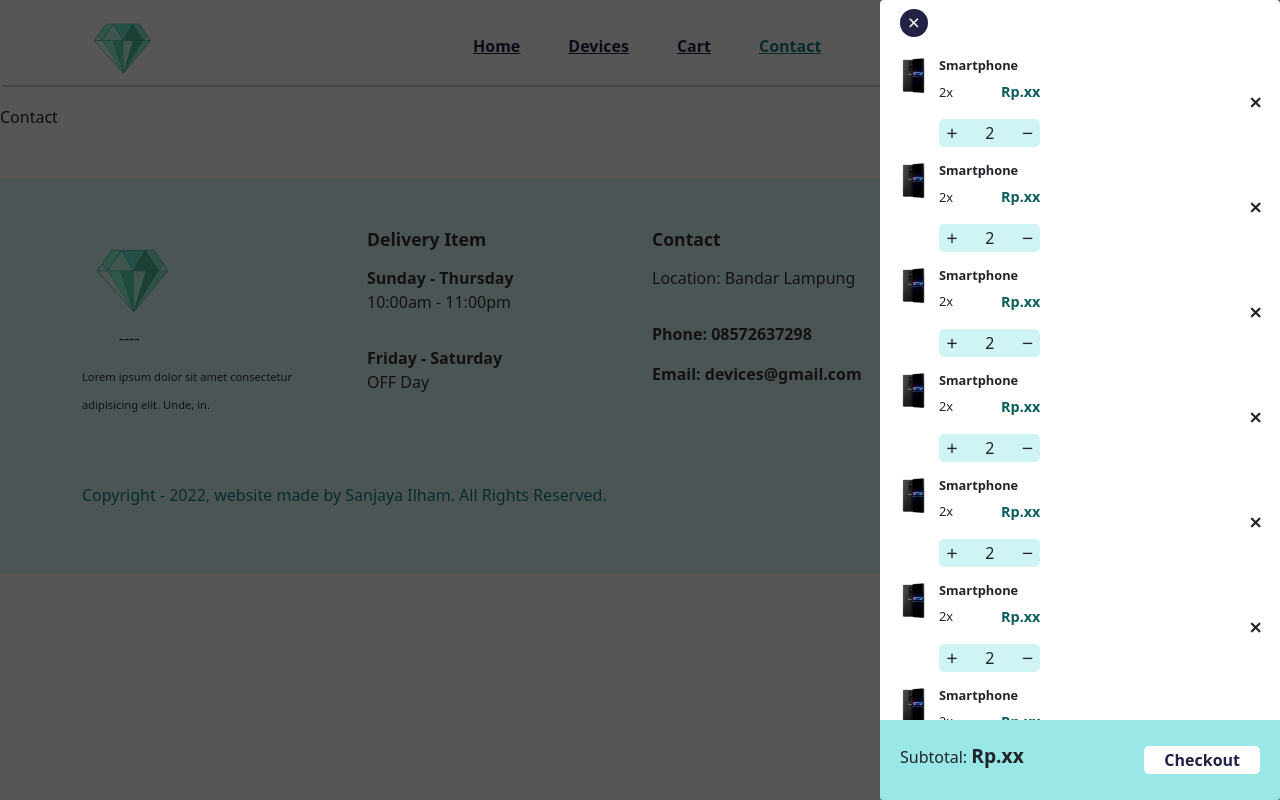
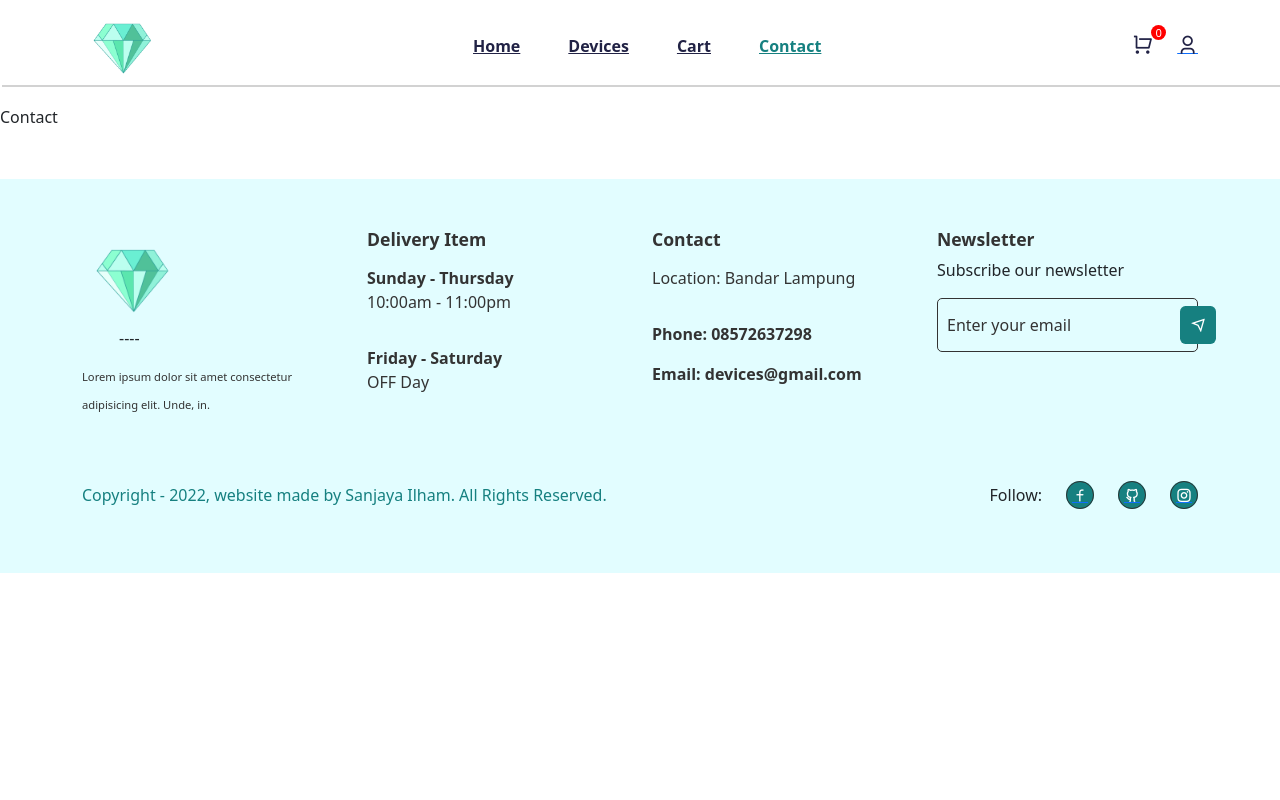
Before and after one commit to sanjayailham85/KP_E-Commerce, a React (Create React App) app: page /contact in a window 1280 px wide. Built offline with nearby package versions, Linux system fonts and the light colour scheme.

Commit message:
add fitur

```diff
--- a/src/components/Header/Header.jsx
+++ b/src/components/Header/Header.jsx
@@ -3,7 +3,8 @@ import { Container } from "reactstrap";
 import logo from '../../assets/images/logo1.png';
 import { NavLink, Link } from "react-router-dom";
 import '../../styles/header.css';
-import { useSelector } from "react-redux";
+import { useSelector, useDispatch } from "react-redux";
+import {cartUiActions} from '../../store/shopping-cart/cartUiSlice'
 
 
 const nav__links = [
@@ -27,16 +28,20 @@ const nav__links = [
     path: '/contact'
     },
 
-]
+];
 
 const Header = () => {
 
 
-    const menuRef = useRef(null)
-    const headerRef = useRef(null)
-    const totalQuantity = useSelector(state=> state.cart.totalQuantity)
+    const menuRef = useRef(null);
+    const headerRef = useRef(null);
+    const totalQuantity = useSelector(state=> state.cart.totalQuantity);
+    const dispatch = useDispatch()
 
-    const toggleMenu = ()=> menuRef.current.classList.toggle('show__menu')
+    const toggleMenu = ()=> menuRef.current.classList.toggle('show__menu');
+    const toggleCart = ()=> {
+        dispatch(cartUiActions.toggle())
+    }
 
     useEffect(()=>{
         window.addEventListener('scroll', ()=>{
@@ -82,7 +87,7 @@ const Header = () => {
 
             {/* Nav Icons */}
                     <div className="nav__right d-flex align-items-center gap-4">
-                        <span className="cart__icon">
+                        <span className="cart__icon" onClick={toggleCart}>
                         <i className="ri-shopping-cart-line"></i>
                         <span className="cart__badge">{totalQuantity}</span>
                         </span>
--- a/src/components/Layout/Layout.js
+++ b/src/components/Layout/Layout.js
@@ -4,13 +4,18 @@ import Header from '../Header/Header.jsx'
 import Footer from '../Footer/Footer.jsx'
 import Routes from '../../routes/Routers'
 import Carts from "../UI/cart/Carts.jsx";
+import { useSelector } from "react-redux";
 
 const Layout = () => {
+
+    const showCart = useSelector(state=> state.cartUi.cartIsVisible)
     return (
        <div>
         <Header />
 
-        <Carts />
+        {
+            showCart && <Carts />
+        }
 
         <div>
             <Routes />
--- a/src/components/UI/cart/CartItem.jsx
+++ b/src/components/UI/cart/CartItem.jsx
@@ -3,23 +3,39 @@ import { List, ListGroupItem } from 'reactstrap'
 import productImg from '../../../assets/images/hp4.jpg'
 import "../../../styles/cart-item.css"
 
-const CartItem = () => {
+import { useDispatch } from 'react-redux'
+import { cartActions} from '../../../store/shopping-cart/cartSlice'
+
+const CartItem = ({item}) => {
+
+    const {id, title, price, image01, quantity, totalPrice} = item
+    const dispatch = useDispatch()
+
+    const incrementItem = ()=> {
+        dispatch(cartActions.addItem({
+            id,
+            title,
+            price,
+            image01
+        }))
+    }
+
   return (
   <ListGroupItem className='border-0 cart__item'>
     <div className="cart__item-info d-flex gap-2">
-        <img src={productImg} alt="product-img" />
+        <img src={image01} alt="product-img" />
 
         <div className="cart__product-info d-flex align-items-center gap-4 justify-content-between w-100">
             <div>
-                <h6 className='cart__product-title'>Smartphone</h6>
+                <h6 className='cart__product-title'>{title}</h6>
                 <p className='cart__product-price d-flex  align-items-center gap-5'>
-                    2x <span>Rp.xx</span>
+                    {quantity}x <span>{totalPrice}</span>
                 </p>
                 <div className="increase__decrease-btn d-flex align-items-center justify-content-between">
-                    <span className='increase__btn' >
+                    <span className='increase__btn' onClick={incrementItem} >
                     <i className="ri-add-line"></i>
                     </span>
-                    <span>2</span>
+                    <span>{quantity}</span>
 
                     <span className='decrease__btn'>
                     <i className="ri-subtract-line"></i>
--- a/src/components/UI/cart/Carts.jsx
+++ b/src/components/UI/cart/Carts.jsx
@@ -3,28 +3,32 @@ import { ListGroup } from 'reactstrap'
 import CartItem from './CartItem'
 import { Link } from 'react-router-dom'
 import "../../../styles/shopping-cart.css"
+import { useDispatch, useSelector } from 'react-redux'
+import { cartUiActions } from '../../../store/shopping-cart/cartUiSlice'
 
 
 const Carts = () => {
+
+
+    const dispatch = useDispatch()
+    const cartProducts = useSelector(state=> state.cart.cartItems)
+    const toggleCart = ()=>{
+        dispatch(cartUiActions.toggle())
+    }
+
   return <div className='cart__container'>
     <ListGroup className='cart'>
         <div className="cart__close">
-            <span><i className="ri-close-fill"></i></span>
+            <span onClick={toggleCart}><i className="ri-close-fill"></i></span>
         </div>
 
         <div className="cart__item-list">
-            <CartItem/>
-            <CartItem/>
-            <CartItem/>
-            <CartItem/>
-            <CartItem/>
-            <CartItem/>
-            <CartItem/>
-            <CartItem/>
-            <CartItem/>
-            <CartItem/>
-            <CartItem/>
-            <CartItem/>
+
+           {
+            cartProducts.length === 0 ? (<h6 className='text-center mt-5'>No item added to the cart</h6> ) : (cartProducts.map((item, index)=> (
+                <CartItem item={item} key={index} />
+            )))
+           }
         </div>
 
         <div className='cart__bottom d-flex align-items-center justify-content-between'>
--- a/src/store/shopping-cart/cartSlice.js
+++ b/src/store/shopping-cart/cartSlice.js
@@ -41,6 +41,8 @@ const cartSlice = createSlice(
                     (total + Number(item.price) * Number(item.quantity))
                 );
             },
+
+
         },
     },
 );
--- a/src/store/store.js
+++ b/src/store/store.js
@@ -1,9 +1,11 @@
 import { configureStore } from "@reduxjs/toolkit";
 import cartSlice from "./shopping-cart/cartSlice";
+import cartUiSlice from "./shopping-cart/cartUiSlice";
 
 const store = configureStore ({
     reducer: {
         cart: cartSlice.reducer,
+        cartUi: cartUiSlice.reducer,
     },
 });
 
--- a/src/styles/header.css
+++ b/src/styles/header.css
@@ -66,12 +66,16 @@
     height: 15px;
     width: 15px;
     border-radius: 50%;
-    font-size: 0.8rem;
+    font-size: 0.7rem;
     font-weight: 500;
     display: flex;
     align-items: center;
     justify-content: center;
+    padding-bottom: 1px;
+    padding-top: 1px;
 }
+
+
 
 .mobile__menu {
     display: none;
--- a/src/styles/shopping-cart.css
+++ b/src/styles/shopping-cart.css
@@ -20,7 +20,7 @@
 
 .cart__close {
     width: 100%;
-    height: 50px;
+    height: 60px;
     padding: 10px 20px;
 }
 
@@ -33,7 +33,7 @@
 }
 
 .cart__item-list {
-    height: calc(100vh - 130px);
+    height: calc(100vh - 140px);
     overflow-y: scroll;
 }
 
```
